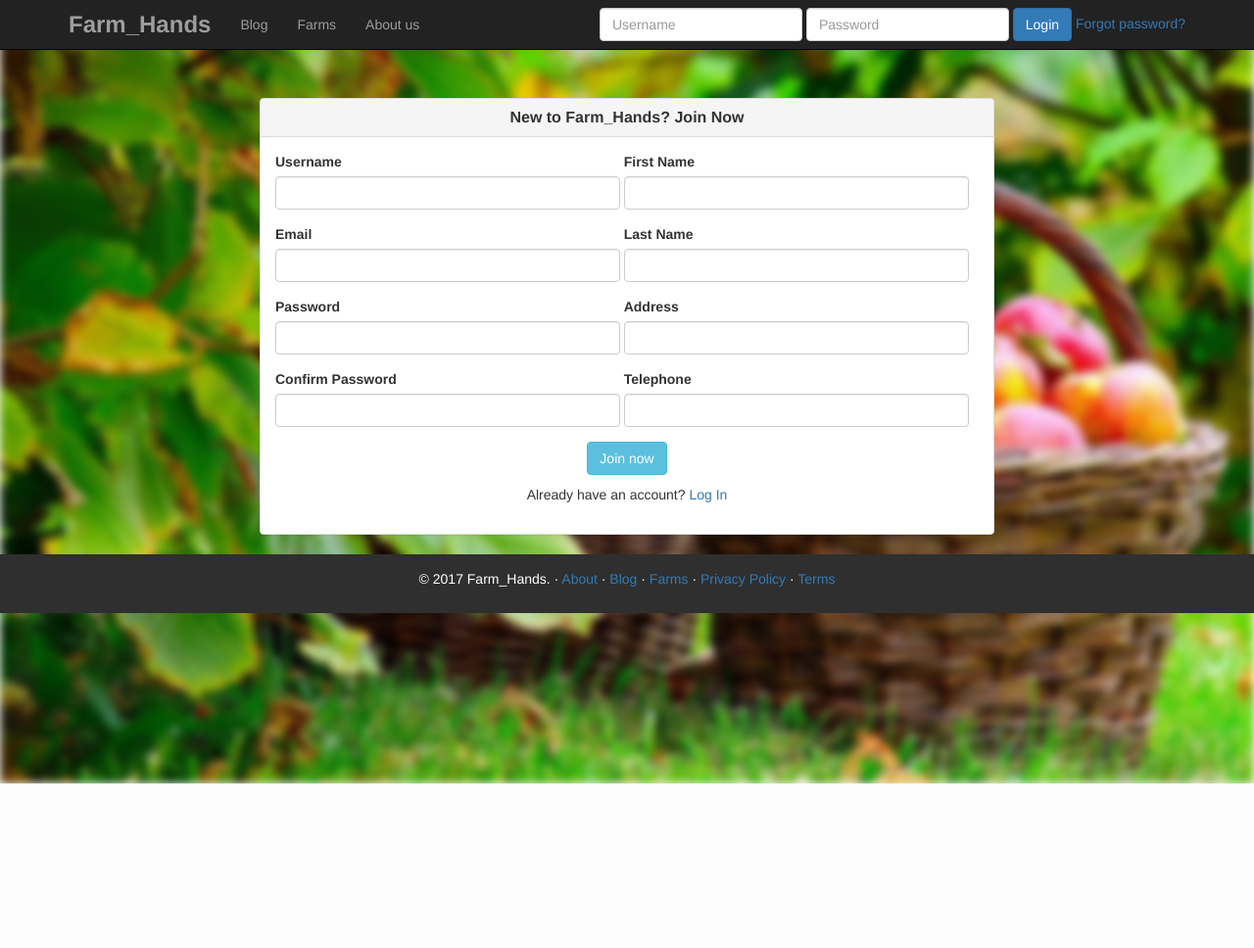
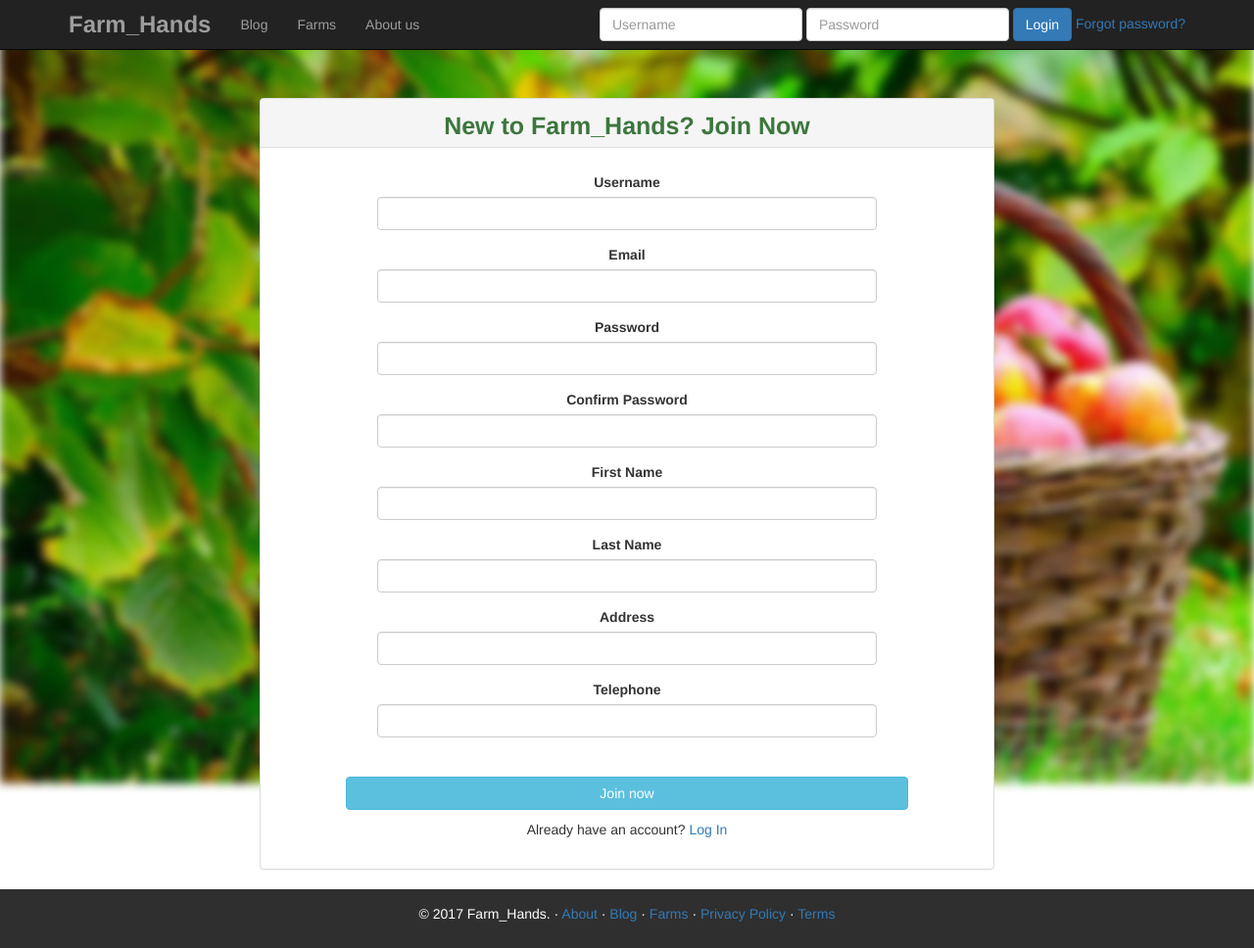
Before and after one commit to kalpanibhagya/FarmHands, a CodeIgniter app: page /FarmHands/index.php/main/index in a window 1280 px wide. Shown: the whole page at 98% size. Before the commit the page ends 800 px from the top, so only its background shows below. Run offline with CodeIgniter, Linux system fonts and the light colour scheme; some libraries are stand-ins or nearby versions.

Commit message:
Change the sign up form style

```diff
--- a/application/views/Main_view.php
+++ b/application/views/Main_view.php
@@ -36,9 +36,12 @@
             padding: 15px;
         }
 
-        .block{
-            display: inline-block;
-            width: 49%;
+        .form-group input {
+            width: 80%;
+        }
+
+        .block {
+            margin: 40px;
         }
     </style>
 
@@ -83,8 +86,8 @@
         <div class="row">
             <div class="col-md-8 col-md-offset-2">
                 <div class="panel panel-default">
-                    <div class="panel-heading">
-                        <h3 class="panel-title text-center" style="font-weight: bolder">New to Farm_Hands? Join Now</h3>
+                    <div class="panel-heading" style="height: 50px">
+                        <p class="panel-title text-center" style="font-weight: bolder;font-size: 25px;color: #3c763d">New to Farm_Hands? Join Now</p>
                     </div>
                     <div class="panel-body">
                         <form method="post" action="<?php echo base_url()?>main/form_validation">
@@ -93,7 +96,7 @@
                                 echo '<div class="alert alert-success" role="alert">Data Inserted Successfully</div>';
                             }
                             ?>
-                            <div class="block">
+                            <div class="block" align="center" style="margin-top: 10px">
                                 <div class="form-group">
                                     <label>Username</label>
                                     <input type="text" class="form-control" name="username">
@@ -104,7 +107,6 @@
                                     <input type="email" class="form-control" name="confirm_password">
                                     <span class="text-danger"><?php echo form_error('email')?></span>
                                 </div>
-
                                 <div class="form-group">
                                     <label>Password</label>
                                     <input type="password" class="form-control" name="password">
@@ -115,8 +117,6 @@
                                     <input type="password" class="form-control" name="confirm_password">
                                     <span class="text-danger"><?php echo form_error('confirm_password')?></span>
                                 </div>
-                            </div>
-                            <div class="block">
                                 <div class="form-group">
                                     <label>First Name</label>
                                     <input type="text" class="form-control" name="fname">
@@ -127,11 +127,9 @@
                                     <input type="email" class="form-control" name="lname">
                                     <span class="text-danger"><?php echo form_error('last_name')?></span>
                                 </div>
-
-
                                 <div class="form-group">
                                     <label>Address</label>
-                                <input type="text" class="form-control" name="address">
+                                    <input type="textarea" class="form-control" name="address">
                                     <span class="text-danger"><?php echo form_error('address')?></span>
                                 </div>
                                 <div class="form-group">
```
Lines whose indentation alone changed are shown as unchanged.
